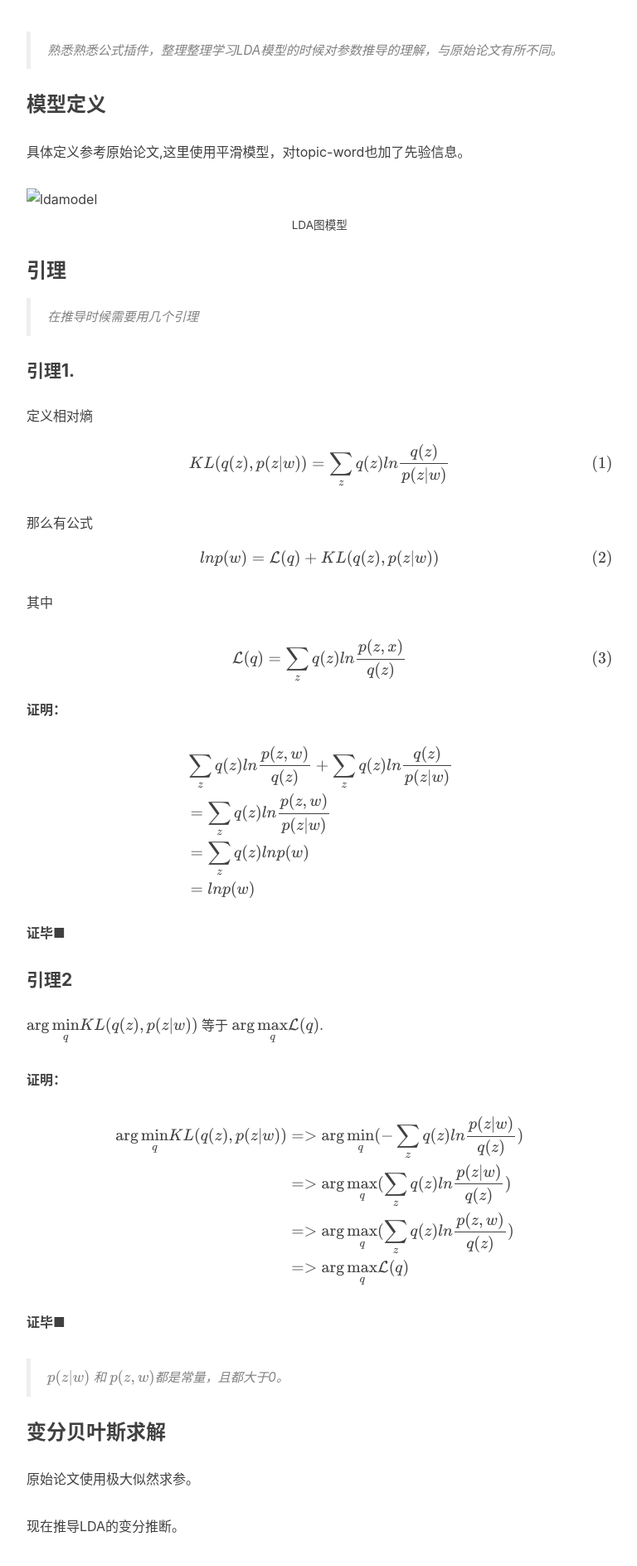
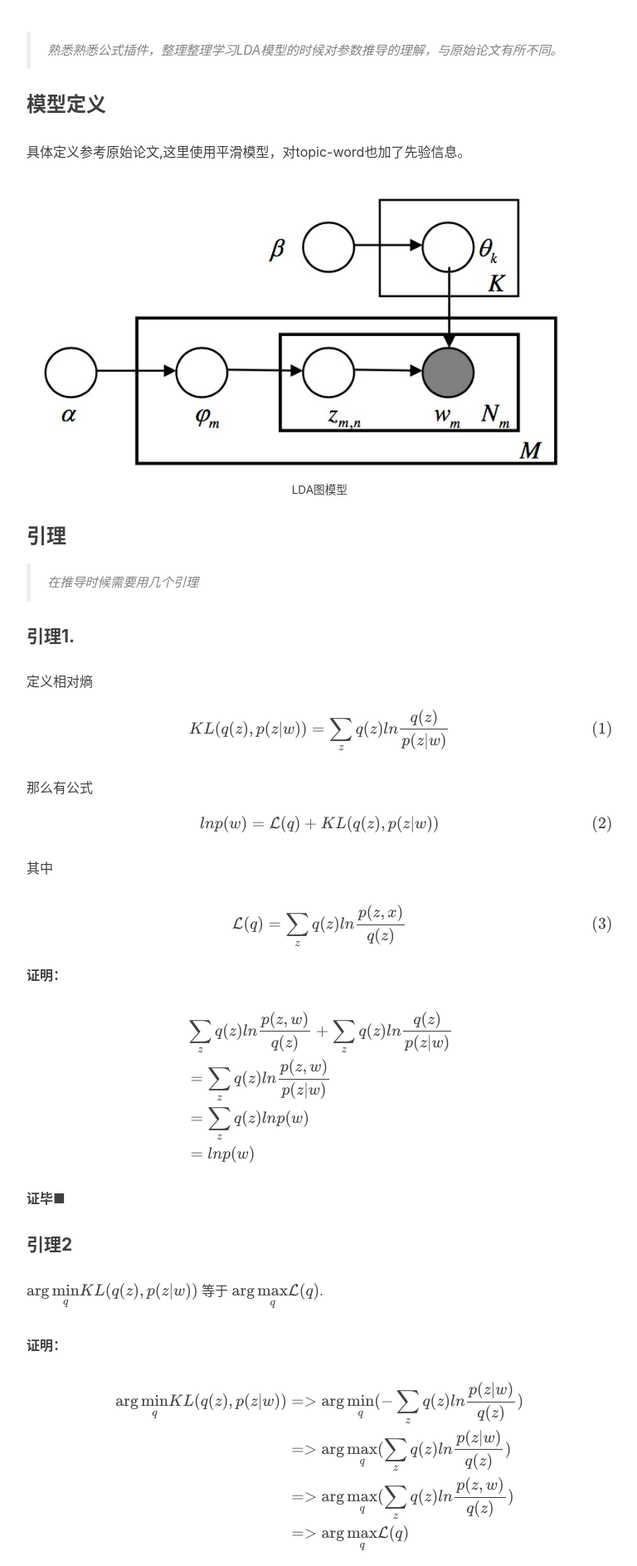
Before and after one commit to ChPi/ChPi.github.io, a Jekyll site: the page built from _posts/2017-02-13-LDA-变分贝叶斯理解.markdown, in a window 1280 px wide. Shown: the part 525-2412 px from the top of the page at 83% size, without its empty margins (233-1001 px from the left). Built offline with Jekyll 4.4.1, drawn with Linux system fonts in a browser that asks for light colours; nearby versions of some CDN libraries; formulas are drawn with MathJax 3; comment, search, counter and statistics services are not loaded.

Commit message:
修改图片路径

```diff
--- a/_posts/2017-02-13-LDA-变分贝叶斯理解.markdown
+++ b/_posts/2017-02-13-LDA-变分贝叶斯理解.markdown
@@ -14,7 +14,7 @@ tags:
 ### 模型定义
 具体定义参考原始论文,这里使用平滑模型，对topic-word也加了先验信息。
 
-![ldamodel](/img/lda/lda-vb-model.png)
+![ldamodel](/img/post/lda/lda-vb-model.png)
 <small class="img-hint">LDA图模型</small>
 
 ### 引理
```
